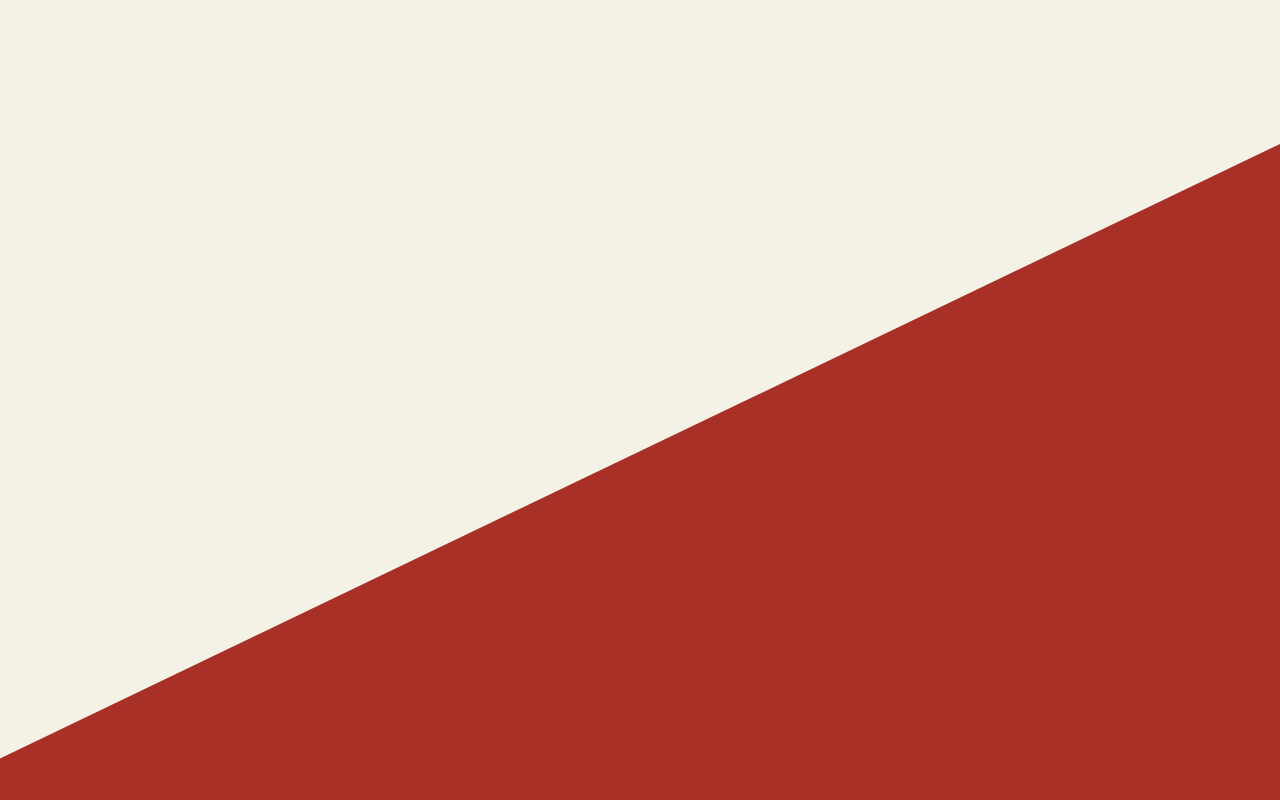
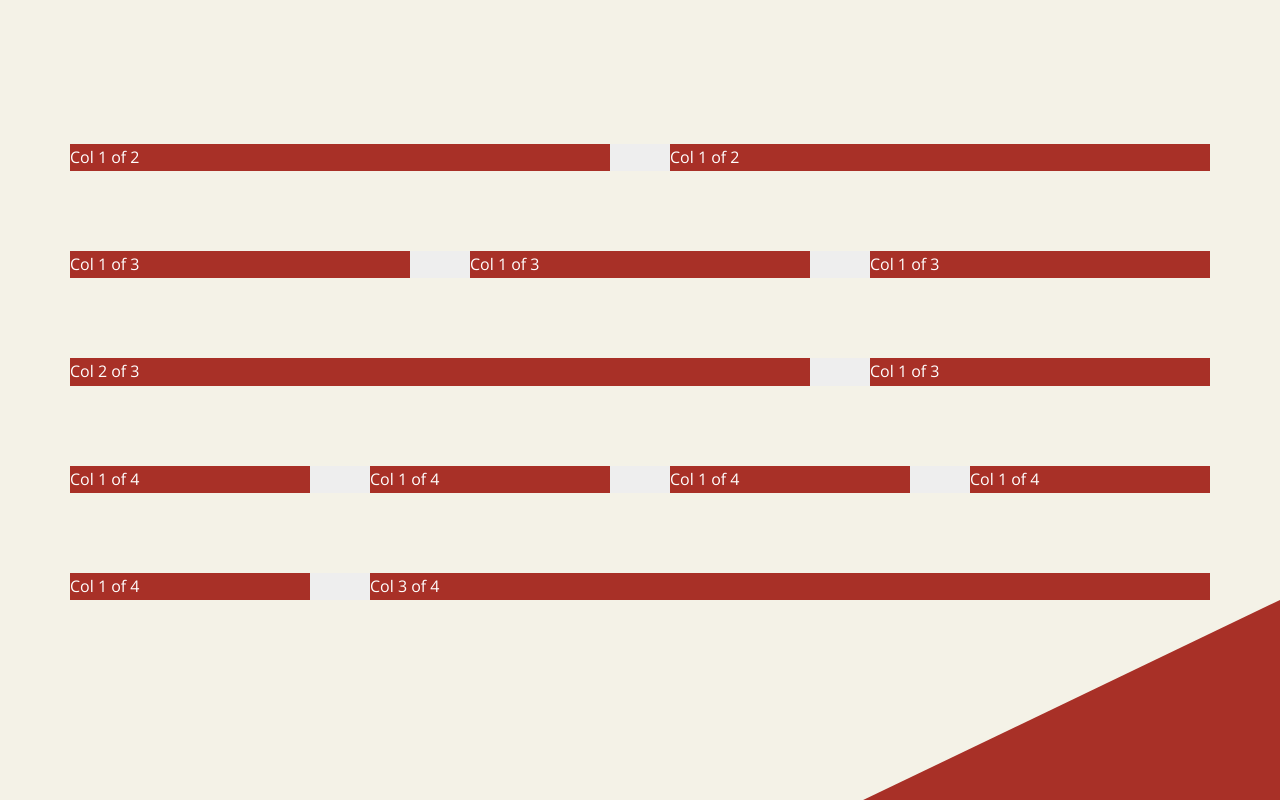
Before and after one commit to younessbennaj/straphael, a website: page index.html in a window 1280 px wide. Shown: the part 616-1416 px from the top of the page. Drawn offline with nearby package versions, Linux system fonts and the light colour scheme.

Commit message:
init the grid system

```diff
--- a/index.html
+++ b/index.html
@@ -24,6 +24,73 @@
     </div>
 
   </header>
+
+  <section class="grid-test">
+
+    <div class="row">
+      <div class="col-1-of-2">
+        Col 1 of 2
+      </div>
+
+      <div class="col-1-of-2">
+        Col 1 of 2
+      </div>
+    </div>
+
+    <div class="row">
+      <div class="col-1-of-3">
+        Col 1 of 3
+      </div>
+
+      <div class="col-1-of-3">
+        Col 1 of 3
+      </div>
+
+      <div class="col-1-of-3">
+        Col 1 of 3
+      </div>
+    </div>
+
+    <div class="row">
+      <div class="col-2-of-3">
+        Col 2 of 3
+      </div>
+
+      <div class="col-1-of-3">
+        Col 1 of 3
+      </div>
+
+    </div>
+
+    <div class="row">
+      <div class="col-1-of-4">
+        Col 1 of 4
+      </div>
+
+      <div class="col-1-of-4">
+        Col 1 of 4
+      </div>
+
+      <div class="col-1-of-4">
+        Col 1 of 4
+      </div>
+
+      <div class="col-1-of-4">
+        Col 1 of 4
+      </div>
+    </div>
+
+    <div class="row">
+      <div class="col-1-of-4">
+        Col 1 of 4
+      </div>
+
+      <div class="col-3-of-4">
+        Col 3 of 4
+      </div>
+    </div>
+
+  </section>
 
   <main>
 
--- a/sass/abstracts/_variables.scss
+++ b/sass/abstracts/_variables.scss
@@ -1,3 +1,5 @@
+//COLORS
+
 $color-primary: #f4f2e7;
 $color-secondary: #a83027;
 
@@ -5,3 +7,11 @@
 $color-grey-dark: #12191f;
 
 $color-white: #fff;
+
+//GRID
+
+$grid-width: 114rem;
+//Vertical space between row
+$gutter-vertical: 8rem;
+//Horizontal space between col
+$gutter-horizontal: 6rem;
--- /dev/null
+++ b/sass/layout/_grid.scss
@@ -0,0 +1,90 @@
+.row {
+  max-width: $grid-width;
+  background: #eee;
+  margin: 0 auto;
+
+  //Le dernier élément row ne doit pas avoir de margin-bottom
+  &:not(:last-child) {
+    margin-bottom: $gutter-vertical;
+  }
+
+  //Evite que la height de la row passe à 0 du fait que ses float childs
+  &::after {
+    content: "";
+    display: table;
+    clear: both;
+  }
+
+  .col-1-of-2 {
+    width: calc((100% - #{$gutter-horizontal}) / 2);
+    background: $color-secondary;
+    color: $color-white;
+    float: left;
+
+    //Le dernier élément row ne doit pas avoir de margin-right
+    &:not(:last-child) {
+      margin-right:$gutter-horizontal;
+    }
+  }
+
+  .col-1-of-3 {
+    width: calc((100% - (2 * #{$gutter-horizontal})) / 3);
+    background: $color-secondary;
+    color: $color-white;
+    float: left;
+
+    //Le dernier élément row ne doit pas avoir de margin-right
+    &:not(:last-child) {
+      margin-right:$gutter-horizontal;
+    }
+  }
+
+  .col-2-of-3 {
+    width: calc(((100% - (2 * #{$gutter-horizontal})) / 3) * 2 + #{$gutter-horizontal});
+    background: $color-secondary;
+    color: $color-white;
+    float: left;
+
+    //Le dernier élément row ne doit pas avoir de margin-right
+    &:not(:last-child) {
+      margin-right:$gutter-horizontal;
+    }
+  }
+
+  .col-1-of-4 {
+    width: calc((100% - (3 * #{$gutter-horizontal})) / 4);
+    background: $color-secondary;
+    color: $color-white;
+    float: left;
+
+    //Le dernier élément row ne doit pas avoir de margin-right
+    &:not(:last-child) {
+      margin-right:$gutter-horizontal;
+    }
+  }
+
+  .col-2-of-4 {
+    width: calc(((100% - (3 * #{$gutter-horizontal})) / 4) * 2 + #{$gutter-horizontal});
+    background: $color-secondary;
+    color: $color-white;
+    float: left;
+
+    //Le dernier élément row ne doit pas avoir de margin-right
+    &:not(:last-child) {
+      margin-right:$gutter-horizontal;
+    }
+  }
+
+  .col-3-of-4 {
+    width: calc(((100% - (3 * #{$gutter-horizontal})) / 4) * 3 + (#{$gutter-horizontal} * 2));
+    background: $color-secondary;
+    color: $color-white;
+    float: left;
+
+    //Le dernier élément row ne doit pas avoir de margin-right
+    &:not(:last-child) {
+      margin-right:$gutter-horizontal;
+    }
+  }
+
+}
--- a/sass/main.scss
+++ b/sass/main.scss
@@ -10,6 +10,7 @@
 @import "pages/home";
 
 @import "layout/header";
+@import 'layout/grid';
 /*
 COLORS
 Light-beige: #f4f2e7;
```
Also changed, not shown: css/style.css.
